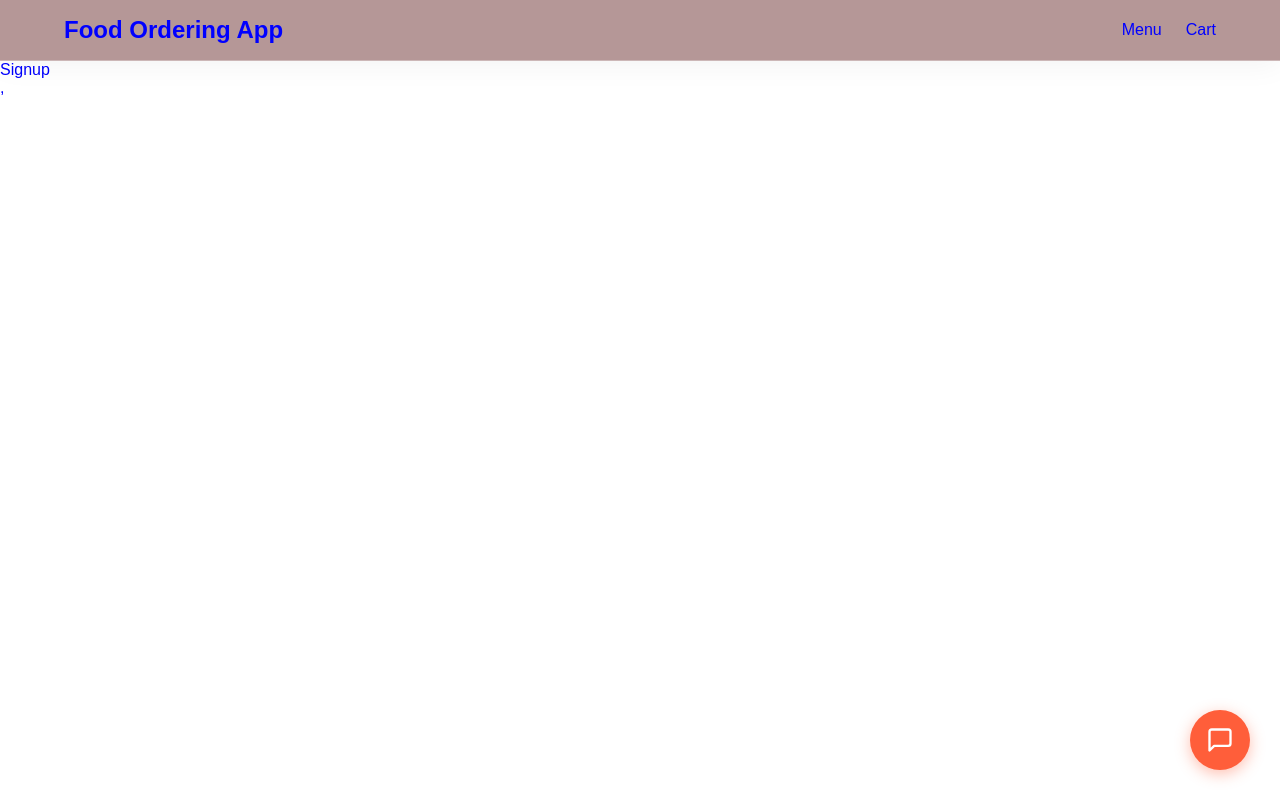
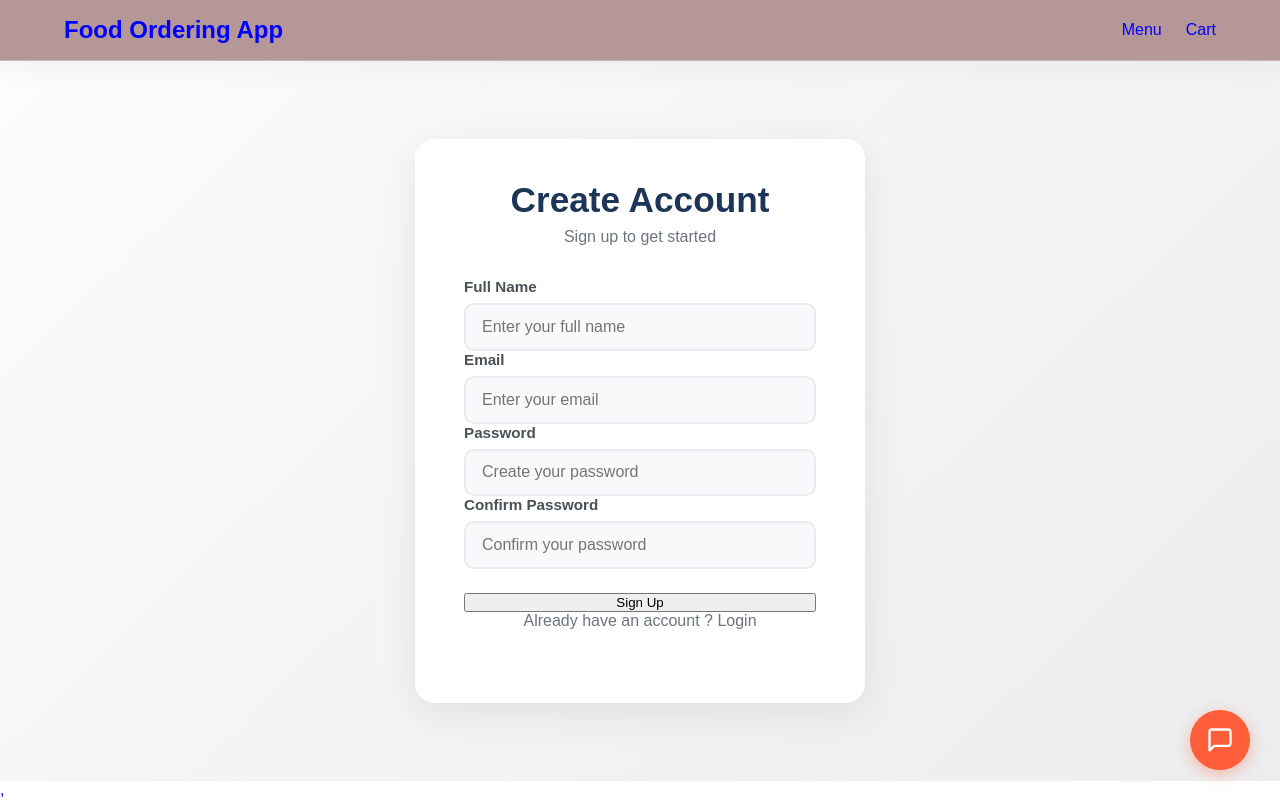
Before and after one commit to ounibbini484-bot/Final-project-, a React (Vite) app: page /signup in a window 1280 px wide. Built offline with nearby package versions, Linux system fonts and the light colour scheme.

Commit message:
signup page styled

```diff
--- a/src/App.css
+++ b/src/App.css
@@ -559,3 +559,85 @@ transition: transform 0.3s ease;
 .cart-empty .shop-btn:hover {
   background: #0056b3;
 }
+
+
+/* ===============================Authentication================================ */
+.auth-container{
+    display: flex;
+    justify-content: center;
+    align-items: center;
+    min-height: calc(100vh - 80px);
+    background: linear-gradient(136deg, #fdfbfb 0%, #ebedee 100%);
+    padding: 2rem;
+}
+.auth-card{
+    background-color: rgba(255, 255, 255, 0.95);
+    padding: 2.5rem 3rem;
+    border-radius: 20px;
+    box-shadow: 0 10px 40px rgba(0, 0, 0, 0.08);
+    width: 100%;
+    max-width: 450px;
+    backdrop-filter: blur(10px);
+    border: 1px solid rgba(255, 255, 255, 0.5);
+    text-align: center;
+
+}
+
+.auth-card h2{
+    color: #1d3557;
+    font-size: 2.2rem;
+    margin-bottom: 0.5rem;
+    font-weight: 700;
+}
+
+.auth-card p{
+    color: #6c757d;
+    font-size: 1rem;
+    margin-bottom: 2rem;
+}
+
+.auth-card form{
+    display: flex;
+    flex-direction: column;
+    gap: 1.5rem;
+    text-align: left;
+}
+
+
+
+.auth-form{
+    display: flex;
+    flex-direction: column;
+    gap: 1.5rem;
+    text-align: left;
+}
+
+.auth-form .form-group{
+    margin-bottom: 0;
+}
+
+.auth-form label{
+    display: block;
+    color: #495057;
+    font-weight: 0.5rem;
+    margin-bottom: 0,5;
+    font-size: 0.95rem;
+}
+
+.auth-form input{
+    width: 100%;
+    padding: 0.8rem 1rem;
+    border: 2px solid #e9ecef;
+    border-radius: 10px;
+    font-size: 1rem;
+    transition: all 0.3s ease;
+    background: #f8f9fa;
+    box-sizing: border-box;
+}
+
+.auth-form input:focus{
+    outline: none;
+    border-color: #ff5e3a;
+    background: #fff;
+    box-shadow: 0 0 0 4px rgba(255, 94, 58, 0.1);
+}
--- a/src/pages/Signup.jsx
+++ b/src/pages/Signup.jsx
@@ -1,8 +1,29 @@
 import React from 'react'
+import { Link } from 'react-router-dom'
 
 const Signup = () => {
   return (
-    <div>Signup</div>
+    <div className='auth-container'>
+      <div className='auth-card'>
+        <h2>Create Account</h2>
+        <p>Sign up to get started</p>
+        <form className='auth-form'>
+          <div className='form-group'>
+            <label htmlFor="name">Full Name</label>
+            <input type="text" placeholder='Enter your full name' />
+            <label htmlFor="name">Email</label>
+            <input type="email" placeholder='Enter your email' />
+            <label htmlFor="password">Password</label>
+            <input type="password" placeholder='Create your password' />
+            <label htmlFor="confirmPassword">Confirm Password</label>
+            <input type="password" placeholder='Confirm your password' />
+          </div>
+          <button type='submit'>Sign Up</button>
+        </form>
+
+        <p>Already have an account ? <Link to="/login">Login</Link></p>
+      </div>
+    </div>
   )
 }
 
```
